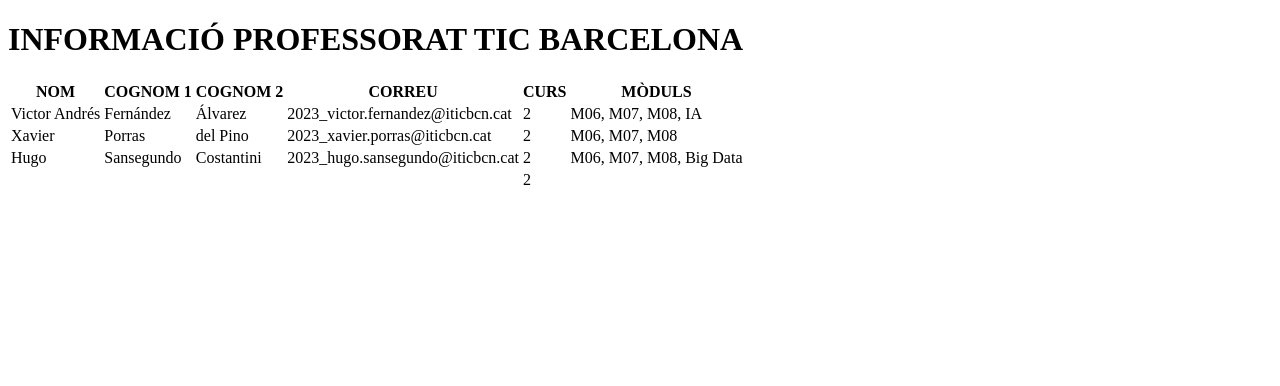
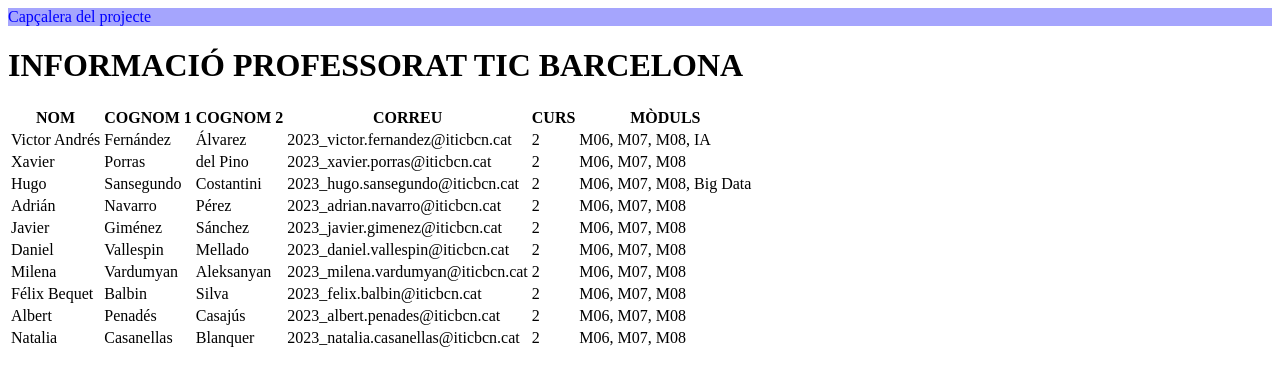
Before and after one commit to JavierGimSan/django_javierGimenez, a Django app: page /centre/students in a window 1280 px wide. Shown: the top 386 px of the page. Run offline with Django 4.2, Linux system fonts and the light colour scheme.

Commit message:
Exercici 1 completat

```diff
--- a/ITIC_BCN_JGS/settings.py
+++ b/ITIC_BCN_JGS/settings.py
@@ -120,6 +120,10 @@ USE_TZ = True
 
 STATIC_URL = 'static/'
 
+STATICFILES_DIRS = [
+    BASE_DIR / 'static'
+]
+
 # Default primary key field type
 # https://docs.djangoproject.com/en/4.2/ref/settings/#default-auto-field
 
--- a/centre/templates/students.html
+++ b/centre/templates/students.html
@@ -6,6 +6,10 @@
     <title>Document</title>
 </head>
 <body>
+
+    {% extends 'index.html' %}
+    {% block content%}
+
     <h1>INFORMACIÓ PROFESSORAT TIC BARCELONA</h1>
     <table>
         <thead>
@@ -32,5 +36,6 @@
         </tbody>
     </table>
 
+    {% endblock%}
 </body>
 </html>
--- a/centre/templates/teachers.html
+++ b/centre/templates/teachers.html
@@ -6,6 +6,9 @@
     <title>Document</title>
 </head>
 <body>
+    {% extends 'index.html' %}
+    {% block content%}
+
     <h1>INFORMACIÓ PROFESSORAT TIC BARCELONA</h1>
     <table>
         <thead>
@@ -34,5 +37,6 @@
         </tbody>
     </table>
 
+    {% endblock %}
 </body>
 </html>
--- a/centre/views.py
+++ b/centre/views.py
@@ -11,7 +11,8 @@ def index(request):
 
 #Funció per a l'exercici 1, endpoint "/teachers"
 def teachers(request):
-    professors = [{"name":"Roger", "surname1":"Sobrino", "surname2":"Sobrino", "email":"roger.sobrino@iticbcn.cat", "curs": "2", "tutor": "si", "modules": "M07"},
+    professors = [
+                 {"name":"Roger", "surname1":"Sobrino", "surname2":"Sobrino", "email":"roger.sobrino@iticbcn.cat", "curs": "2", "tutor": "si", "modules": "M07"},
                  {"name":"Oriol", "surname1":"Roca", "surname2":"Fabra", "email":"oriol.roca@iticbcn.cat", "curs": "2", "tutor": "no", "modules": "M06"},
                  {"name":"Juan Manuel", "surname1":"Sánchez", "surname2":"Bel", "email":"juan.sanchez@iticbcn.cat", "curs": "2", "tutor": "no", "modules": "M08"}
                  ]
@@ -19,11 +20,17 @@ def teachers(request):
     return render(request, 'teachers.html', context)
 
 def students(request):
-    alumnes = [{"name":"Victor Andrés", "surname1":"Fernández", "surname2":"Álvarez", "email":"2023_victor.fernandez@iticbcn.cat", "curs": "2", "modules": "M06, M07, M08, IA"},
+    alumnes = [
+               {"name":"Victor Andrés", "surname1":"Fernández", "surname2":"Álvarez", "email":"2023_victor.fernandez@iticbcn.cat", "curs": "2", "modules": "M06, M07, M08, IA"},
                {"name":"Xavier", "surname1":"Porras", "surname2":"del Pino", "email":"2023_xavier.porras@iticbcn.cat", "curs": "2", "modules": "M06, M07, M08"},
                {"name":"Hugo", "surname1":"Sansegundo", "surname2":"Costantini", "email":"2023_hugo.sansegundo@iticbcn.cat", "curs": "2", "modules": "M06, M07, M08, Big Data"},
-               {"name":" ", "surname1":" ", "surname2":" ", "email":" ", "curs": "2", "modules": " "}
-
+               {"name":"Adrián", "surname1":"Navarro", "surname2":"Pérez", "email":"2023_adrian.navarro@iticbcn.cat", "curs": "2", "modules": "M06, M07, M08"},
+               {"name":"Javier", "surname1":"Giménez", "surname2":"Sánchez", "email":"2023_javier.gimenez@iticbcn.cat", "curs": "2", "modules": "M06, M07, M08"},
+               {"name":"Daniel", "surname1":"Vallespin", "surname2":"Mellado", "email":"2023_daniel.vallespin@iticbcn.cat", "curs": "2", "modules": "M06, M07, M08"},
+               {"name":"Milena", "surname1":"Vardumyan", "surname2":"Aleksanyan", "email":"2023_milena.vardumyan@iticbcn.cat", "curs": "2", "modules": "M06, M07, M08"},
+               {"name":"Félix Bequet", "surname1":"Balbin", "surname2":"Silva", "email":"2023_felix.balbin@iticbcn.cat", "curs": "2", "modules": "M06, M07, M08"},
+               {"name":"Albert", "surname1":"Penadés", "surname2":"Casajús", "email":"2023_albert.penades@iticbcn.cat", "curs": "2", "modules": "M06, M07, M08"},
+               {"name":"Natalia", "surname1":"Casanellas", "surname2":"Blanquer", "email":"2023_natalia.casanellas@iticbcn.cat", "curs": "2", "modules": "M06, M07, M08"},
                ]
     context = {'alumnes': alumnes}
     return render(request, 'students.html', context)
--- /dev/null
+++ b/static/styles/header.css
@@ -0,0 +1,4 @@
+#capcalera{
+    color: blue;
+    background-color: rgb(165, 165, 253);
+}
--- /dev/null
+++ b/templates/head/header.html
@@ -0,0 +1,18 @@
+<!DOCTYPE html>
+{% load static %}
+<html lang="en">
+<head>
+    <link rel="stylesheet" href="{% static 'styles/header.css' %}" />
+</head>
+<body>
+
+    {% block content%}
+
+    <header id="capcalera">
+        Capçalera del projecte
+    </header>
+
+    {% endblock %}
+
+</body>
+</html>
--- /dev/null
+++ b/templates/index.html
@@ -0,0 +1,16 @@
+<!DOCTYPE html>
+<html lang="en">
+<head>
+    <meta charset="UTF-8">
+    <meta name="viewport" content="width=device-width, initial-scale=1.0">
+    <title>Document</title>
+</head>
+<body>
+    {% include "head/header.html" %}
+
+    {% block content %}
+
+    {% endblock %}
+
+</body>
+</html>
```
Also changed, not shown: README.md, images/Captura de pantalla 2025-01-29 203830.png (added), images/Captura de pantalla 2025-01-29 203926.png (added), images/Captura de pantalla 2025-01-29 204050.png (added), images/Captura de pantalla 2025-01-29 204100.png (added).
